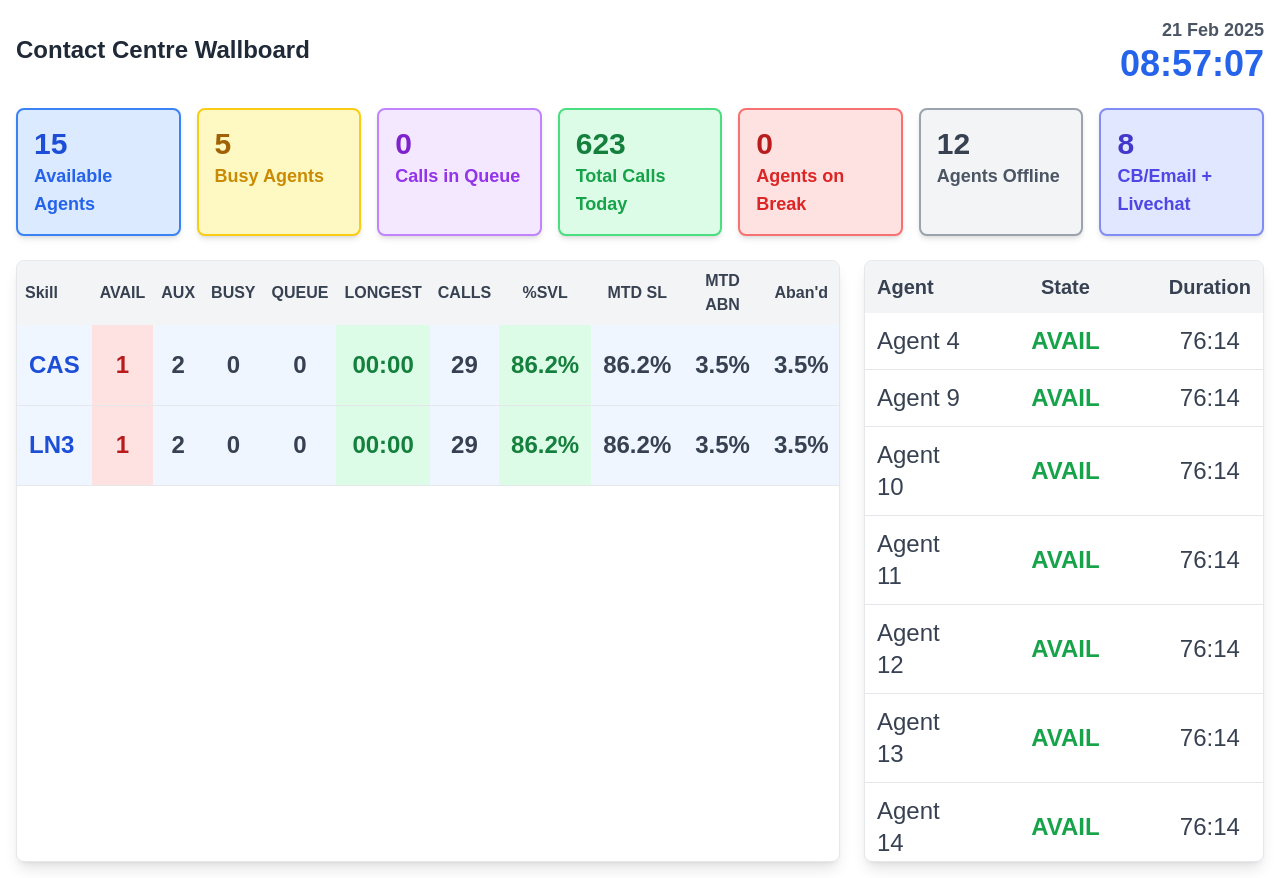
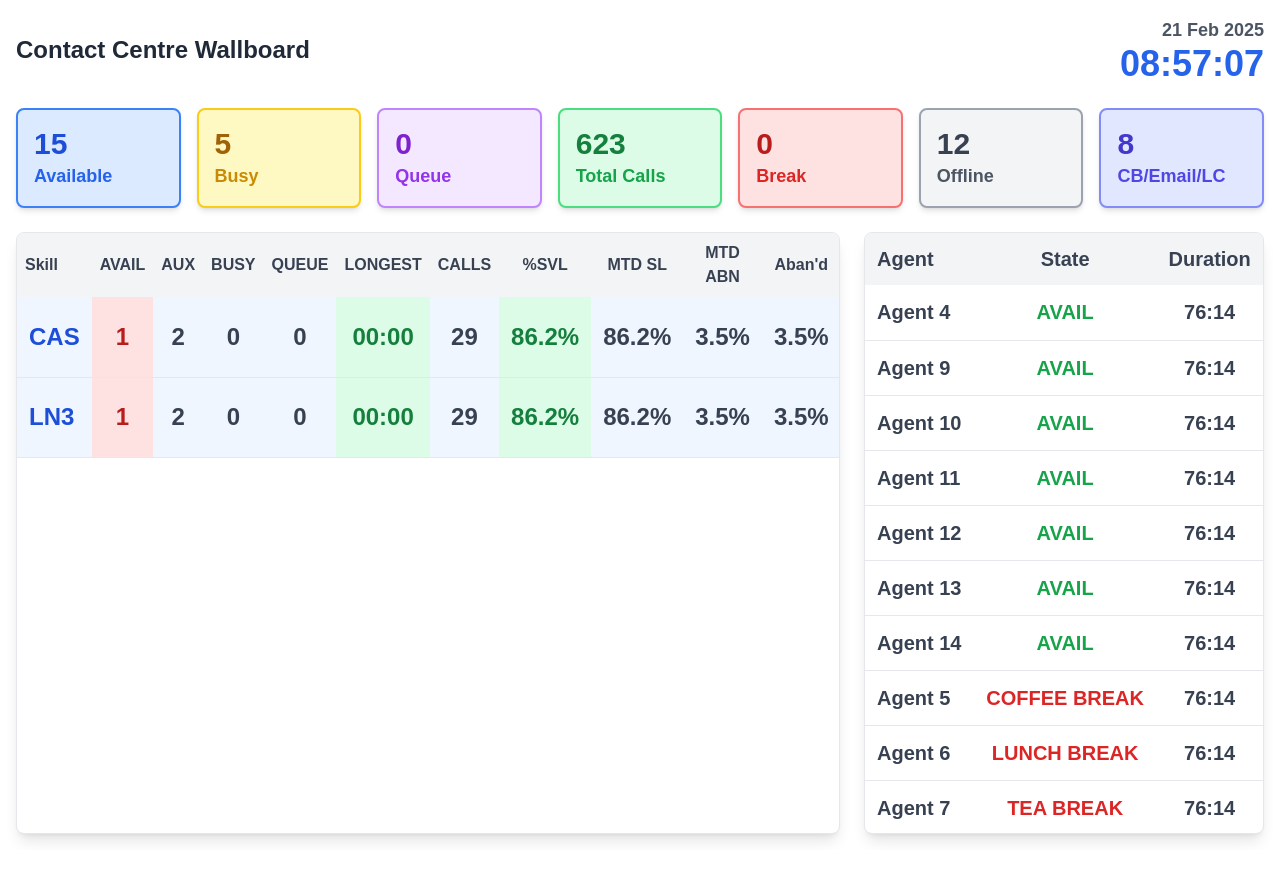
Before and after one commit to HIMATEJAL/wallboard, a Next.js app: page / in a window 1280 px wide. After the commit the page ends 850 px from the top, so only its background shows below. Built offline with nearby package versions, Linux system fonts and the light colour scheme.

Commit message:
Final Review Build for CL - Onsite Demo 12Mar25 v7

```diff
--- a/components/complete-wallboard.tsx
+++ b/components/complete-wallboard.tsx
@@ -329,45 +329,45 @@ const WallboardDashboard = () => {
           <div className="text-3xl font-extrabold text-blue-700">
             {skills.reduce((sum, skill) => sum + skill.avail, 0)}
           </div>
-          <div className="text-lg font-semibold text-blue-600">Available Agents</div>
+          <div className="text-lg font-semibold text-blue-600">Available</div>
         </div>
         <div className="rounded-lg bg-yellow-100 border-2 border-yellow-400 p-4 shadow-md">
           <div className="text-3xl font-extrabold text-yellow-700">
             {skills.reduce((sum, skill) => sum + skill.busy, 0)}
           </div>
-          <div className="text-lg font-semibold text-yellow-600">Busy Agents</div>
+          <div className="text-lg font-semibold text-yellow-600">Busy</div>
         </div>
         <div className="rounded-lg bg-purple-100 border-2 border-purple-400 p-4 shadow-md">
           <div className="text-3xl font-extrabold text-purple-700">
             {skills.reduce((sum, skill) => sum + skill.queue, 0)}
           </div>
-          <div className="text-lg font-semibold text-purple-600">Calls in Queue</div>
+          <div className="text-lg font-semibold text-purple-600">Queue</div>
         </div>
         <div className="rounded-lg bg-green-100 border-2 border-green-400 p-4 shadow-md">
           <div className="text-3xl font-extrabold text-green-700">
             {skills.reduce((sum, skill) => sum + skill.calls, 0)}
           </div>
-          <div className="text-lg font-semibold text-green-600">Total Calls Today</div>
+          <div className="text-lg font-semibold text-green-600">Total Calls</div>
         </div>
         <div className="rounded-lg bg-red-100 border-2 border-red-400 p-4 shadow-md">
           <div className="text-3xl font-extrabold text-red-700">
             {agents.filter(agent => agent.state === 'AUX').length}
           </div>
-          <div className="text-lg font-semibold text-red-600">Agents on Break</div>
+          <div className="text-lg font-semibold text-red-600">Break</div>
         </div>
         <div className="rounded-lg bg-gray-100 border-2 border-gray-400 p-4 shadow-md">
           <div className="text-3xl font-extrabold text-gray-700">
             {/* Placeholder value - replace with actual data */}
             {12}
           </div>
-          <div className="text-lg font-semibold text-gray-600">Agents Offline</div>
+          <div className="text-lg font-semibold text-gray-600">Offline</div>
         </div>
         <div className="rounded-lg bg-indigo-100 border-2 border-indigo-400 p-4 shadow-md">
           <div className="text-3xl font-extrabold text-indigo-700">
             {/* Placeholder value - replace with actual data */}
             {8}
           </div>
-          <div className="text-lg font-semibold text-indigo-600">CB/Email + Livechat</div>
+          <div className="text-lg font-semibold text-indigo-600">CB/Email/LC</div>
         </div>
       </div>
 
@@ -428,8 +428,8 @@ const WallboardDashboard = () => {
               </thead>
               <tbody className="transition-all duration-500">
                 {displayedAgents.map((agent, index) => (
-                  <tr key={index} className="border-b border-gray-200 text-2xl font-medium hover:bg-gray-50 h-[55px]">
-                    <td className="p-3 text-gray-700">{agent.name}</td>
+                  <tr key={index} className="border-b border-gray-200 text-xl font-medium hover:bg-gray-50 h-[55px]">
+                    <td className="p-3 text-gray-700 font-bold">{agent.name}</td>
                     <td className={`p-3 text-center font-bold ${
                       agent.state === 'AVAIL' ? 'text-green-600' :
                       agent.state === 'ACD' ? 'text-blue-600' :
@@ -439,7 +439,7 @@ const WallboardDashboard = () => {
                       agent.state.includes('BREAK') ? 'text-red-600' :
                       'text-gray-600'
                     }`}>{agent.state}</td>
-                    <td className="p-3 text-center text-gray-700">{agent.duration}</td>
+                    <td className="p-3 text-center text-gray-700 font-bold">{agent.duration}</td>
                   </tr>
                 ))}
               </tbody>
```
